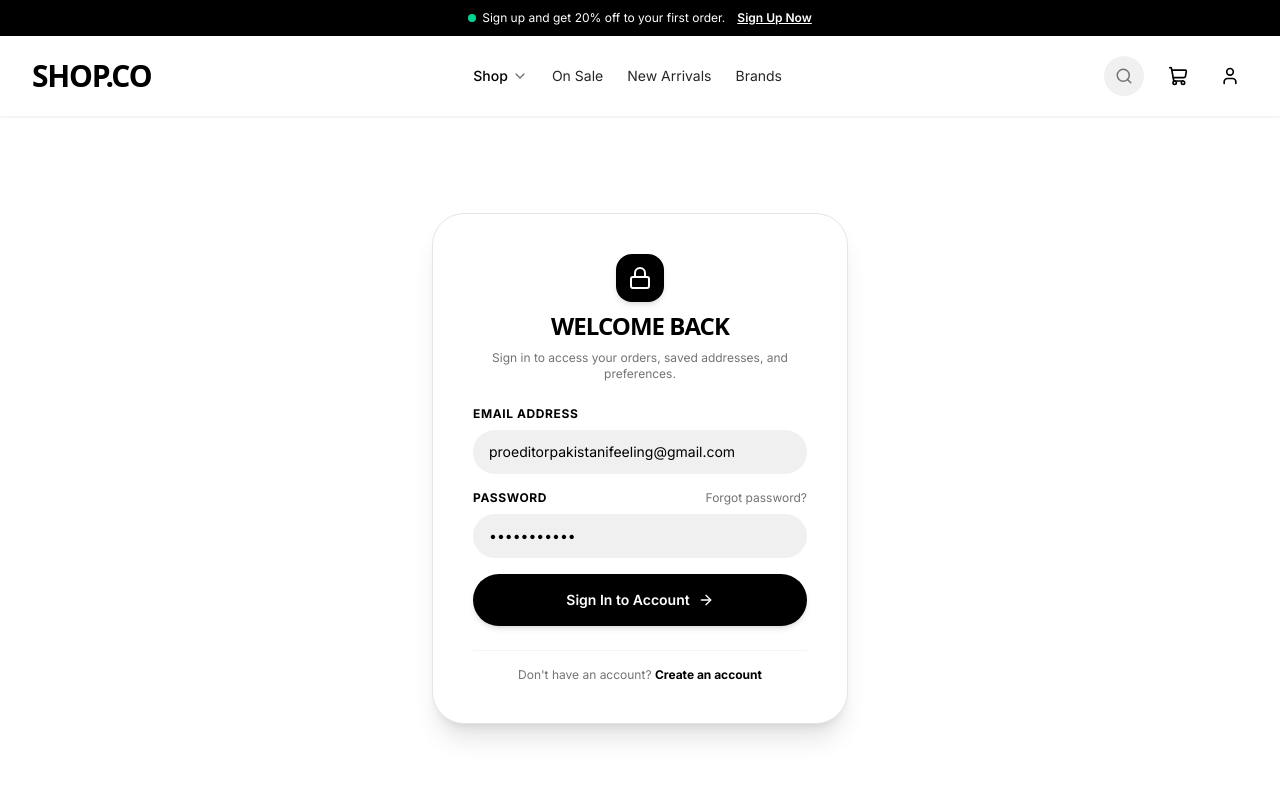
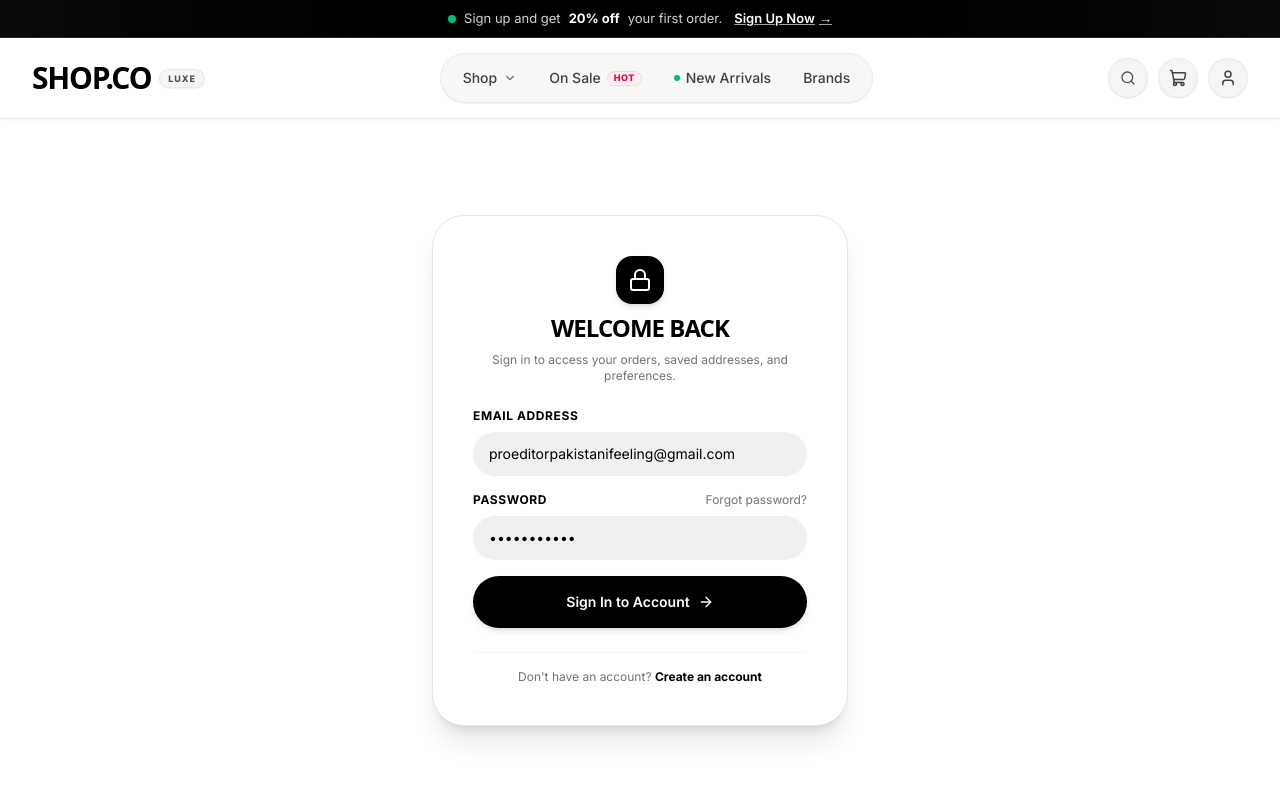
Before and after one commit to Ayesha-Siddiqa-khan/ShopFlow, a Next.js app: page /login in a window 1280 px wide. Shown: the top 800 px of the page. Built offline with nearby package versions, Linux system fonts and the light colour scheme.

Commit message:
feat(nav): enhance navbar with luxury frosted dock, cohesive action buttons, and refined typography

```diff
--- a/components/navigation/navbar.tsx
+++ b/components/navigation/navbar.tsx
@@ -45,71 +45,92 @@ export function Navbar() {
 
   return (
     <div className="sticky top-0 z-50">
-      {/* Top Banner - standard and clean, always visible */}
-      <div className="bg-black text-white text-xs py-2.5">
-        <div className="max-w-7xl mx-auto px-4 flex items-center justify-center gap-2">
-          <span className="flex items-center gap-1.5 font-normal">
-            <span className="inline-block w-2 h-2 rounded-full bg-emerald-400" />
-            Sign up and get 20% off to your first order.
+      {/* Top Banner - Luxury Black Announcement Bar */}
+      <div className="bg-gradient-to-r from-neutral-950 via-black to-neutral-950 text-white text-xs py-2.5 border-b border-neutral-800 shadow-xs select-none">
+        <div className="max-w-7xl mx-auto px-4 flex items-center justify-center gap-2 text-center">
+          <span className="flex items-center gap-2 font-normal text-neutral-300 text-xs sm:text-[13px]">
+            <span className="relative flex h-2 w-2">
+              <span className="animate-ping absolute inline-flex h-full w-full rounded-full bg-emerald-400 opacity-75" />
+              <span className="relative inline-flex rounded-full h-2 w-2 bg-emerald-500" />
+            </span>
+            Sign up and get <span className="font-bold text-white">20% off</span> your first order.
           </span>
-          <Link href="/register" className="underline font-semibold hover:text-neutral-300 ml-1">
-            Sign Up Now
+          <Link
+            href="/register"
+            className="inline-flex items-center gap-1 font-semibold text-white underline decoration-neutral-400 hover:decoration-white hover:text-white transition-all ml-1 text-xs sm:text-[13px] group"
+          >
+            <span>Sign Up Now</span>
+            <span className="transition-transform group-hover:translate-x-0.5">&rarr;</span>
           </Link>
         </div>
       </div>
 
-      {/* Main Navbar */}
-      <header className="bg-white border-b border-neutral-100 shadow-xs">
+      {/* Main Luxury Glass Navbar */}
+      <header className="bg-white/90 backdrop-blur-xl border-b border-neutral-200/70 shadow-xs transition-all">
         <div className="max-w-7xl mx-auto px-4 sm:px-6 lg:px-8">
-          <div className="flex items-center justify-between h-20 gap-4 lg:gap-10">
+          <div className="flex items-center justify-between h-20 gap-4 lg:gap-8">
 
             {/* Mobile menu trigger + Logo */}
-            <div className="flex items-center gap-4">
+            <div className="flex items-center gap-3">
               <button
                 onClick={() => setMobileMenuOpen(!mobileMenuOpen)}
-                className="lg:hidden p-1 text-black"
+                className="lg:hidden p-2 rounded-xl text-neutral-800 hover:bg-neutral-100 transition-colors"
                 aria-label="Toggle menu"
               >
-                {mobileMenuOpen ? <X className="w-6 h-6" /> : <Menu className="w-6 h-6" />}
+                {mobileMenuOpen ? <X className="w-5 h-5" /> : <Menu className="w-5 h-5" />}
               </button>
 
-              <Link href="/" className="font-integral text-2xl sm:text-3xl text-black tracking-tighter">
-                SHOP.CO
+              <Link href="/" className="flex items-center gap-2 group">
+                <span className="font-integral text-2xl sm:text-3xl text-black tracking-tighter transition-opacity group-hover:opacity-85">
+                  SHOP.CO
+                </span>
+                <span className="hidden sm:inline-flex items-center text-[9px] uppercase tracking-widest font-extrabold px-2 py-0.5 rounded-full bg-neutral-100 text-neutral-600 border border-neutral-200/80 shadow-2xs group-hover:bg-black group-hover:text-white group-hover:border-black transition-all">
+                  LUXE
+                </span>
               </Link>
             </div>
 
-            {/* Desktop Navigation Links */}
-            <nav className="hidden lg:flex items-center gap-6 text-sm font-normal text-black whitespace-nowrap">
+            {/* Desktop Navigation Links - Modern Pill Dock */}
+            <nav className="hidden lg:flex items-center p-1.5 rounded-full bg-neutral-100/80 border border-neutral-200/70 shadow-2xs backdrop-blur-xs text-sm font-medium text-neutral-700 whitespace-nowrap">
 
               {/* Interactive Shop Dropdown (Hovers and Opens) */}
               <div
                 ref={dropdownRef}
                 onMouseEnter={() => setShopDropdownOpen(true)}
                 onMouseLeave={() => setShopDropdownOpen(false)}
-                className="relative py-2"
+                className="relative"
               >
                 <button
                   type="button"
                   onClick={() => setShopDropdownOpen(!shopDropdownOpen)}
-                  className="flex items-center gap-1 cursor-pointer font-medium text-black hover:text-neutral-600 focus:outline-none"
+                  className={`flex items-center gap-1.5 px-4 py-2 rounded-full cursor-pointer transition-all duration-200 ${
+                    shopDropdownOpen
+                      ? "bg-white text-black shadow-xs font-semibold"
+                      : "text-neutral-700 hover:text-black hover:bg-white/70"
+                  }`}
                   aria-expanded={shopDropdownOpen}
                 >
                   <span>Shop</span>
-                  <ChevronDown className={`w-4 h-4 text-neutral-500 transition-transform duration-200 ${shopDropdownOpen ? "rotate-180" : ""}`} />
+                  <ChevronDown className={`w-3.5 h-3.5 text-neutral-500 transition-transform duration-200 ${shopDropdownOpen ? "rotate-180" : ""}`} />
                 </button>
 
                 {/* Dropdown Menu Modal */}
                 {shopDropdownOpen && (
-                  <div className="absolute top-full left-0 mt-1 w-64 bg-white rounded-2xl shadow-2xl border border-neutral-200/80 p-3 z-50 animate-in fade-in zoom-in-95 duration-150">
+                  <div className="absolute top-full left-0 mt-2.5 w-72 bg-white/95 backdrop-blur-xl rounded-2xl shadow-2xl border border-neutral-200/80 p-2.5 z-50 animate-in fade-in zoom-in-95 duration-150">
+                    <div className="text-[10px] font-bold uppercase tracking-wider text-neutral-400 px-3 py-1.5">
+                      Curated Collections
+                    </div>
                     <div className="space-y-1">
                       <Link
                         href="/products"
                         onClick={() => setShopDropdownOpen(false)}
-                        className="flex items-center gap-3 px-3.5 py-2.5 rounded-xl hover:bg-neutral-100 text-sm font-semibold text-black transition-colors"
+                        className="flex items-center gap-3 px-3.5 py-2.5 rounded-xl hover:bg-neutral-100 text-sm font-semibold text-black transition-all group"
                       >
-                        <Sparkles className="w-4 h-4 text-neutral-700" />
+                        <div className="w-8 h-8 rounded-lg bg-neutral-100 group-hover:bg-black group-hover:text-white flex items-center justify-center transition-colors shadow-2xs">
+                          <Sparkles className="w-4 h-4" />
+                        </div>
                         <div>
-                          <div>All Products</div>
+                          <div className="text-black group-hover:text-black">All Products</div>
                           <div className="text-[11px] text-neutral-400 font-normal">Explore full catalog</div>
                         </div>
                       </Link>
@@ -117,9 +138,11 @@ export function Navbar() {
                       <Link
                         href="/products?category=casual"
                         onClick={() => setShopDropdownOpen(false)}
-                        className="flex items-center gap-3 px-3.5 py-2.5 rounded-xl hover:bg-neutral-100 text-sm font-semibold text-black transition-colors"
+                        className="flex items-center gap-3 px-3.5 py-2.5 rounded-xl hover:bg-neutral-100 text-sm font-semibold text-black transition-all group"
                       >
-                        <Shirt className="w-4 h-4 text-neutral-700" />
+                        <div className="w-8 h-8 rounded-lg bg-neutral-100 group-hover:bg-black group-hover:text-white flex items-center justify-center transition-colors shadow-2xs">
+                          <Shirt className="w-4 h-4" />
+                        </div>
                         <div>
                           <div>Casual Wear</div>
                           <div className="text-[11px] text-neutral-400 font-normal">Tees, denim & everyday</div>
@@ -129,9 +152,11 @@ export function Navbar() {
                       <Link
                         href="/products?category=formal"
                         onClick={() => setShopDropdownOpen(false)}
-                        className="flex items-center gap-3 px-3.5 py-2.5 rounded-xl hover:bg-neutral-100 text-sm font-semibold text-black transition-colors"
+                        className="flex items-center gap-3 px-3.5 py-2.5 rounded-xl hover:bg-neutral-100 text-sm font-semibold text-black transition-all group"
                       >
-                        <Award className="w-4 h-4 text-neutral-700" />
+                        <div className="w-8 h-8 rounded-lg bg-neutral-100 group-hover:bg-black group-hover:text-white flex items-center justify-center transition-colors shadow-2xs">
+                          <Award className="w-4 h-4" />
+                        </div>
                         <div>
                           <div>Formal Attire</div>
                           <div className="text-[11px] text-neutral-400 font-normal">Tailored shirts & blazers</div>
@@ -141,9 +166,11 @@ export function Navbar() {
                       <Link
                         href="/products?category=party"
                         onClick={() => setShopDropdownOpen(false)}
-                        className="flex items-center gap-3 px-3.5 py-2.5 rounded-xl hover:bg-neutral-100 text-sm font-semibold text-black transition-colors"
+                        className="flex items-center gap-3 px-3.5 py-2.5 rounded-xl hover:bg-neutral-100 text-sm font-semibold text-black transition-all group"
                       >
-                        <Flame className="w-4 h-4 text-neutral-700" />
+                        <div className="w-8 h-8 rounded-lg bg-neutral-100 group-hover:bg-black group-hover:text-white flex items-center justify-center transition-colors shadow-2xs">
+                          <Flame className="w-4 h-4" />
+                        </div>
                         <div>
                           <div>Party & Night</div>
                           <div className="text-[11px] text-neutral-400 font-normal">Bold statements & jackets</div>
@@ -153,9 +180,11 @@ export function Navbar() {
                       <Link
                         href="/products?category=gym"
                         onClick={() => setShopDropdownOpen(false)}
-                        className="flex items-center gap-3 px-3.5 py-2.5 rounded-xl hover:bg-neutral-100 text-sm font-semibold text-black transition-colors"
+                        className="flex items-center gap-3 px-3.5 py-2.5 rounded-xl hover:bg-neutral-100 text-sm font-semibold text-black transition-all group"
                       >
-                        <Dumbbell className="w-4 h-4 text-neutral-700" />
+                        <div className="w-8 h-8 rounded-lg bg-neutral-100 group-hover:bg-black group-hover:text-white flex items-center justify-center transition-colors shadow-2xs">
+                          <Dumbbell className="w-4 h-4" />
+                        </div>
                         <div>
                           <div>Gym & Active</div>
                           <div className="text-[11px] text-neutral-400 font-normal">Athletic fits & runners</div>
@@ -166,19 +195,37 @@ export function Navbar() {
                 )}
               </div>
 
-              <Link href="/products?category=casual" className="relative py-1 text-neutral-800 hover:text-black transition-colors after:absolute after:bottom-0 after:left-0 after:w-0 hover:after:w-full after:h-[2px] after:bg-black after:transition-all after:duration-200">
-                On Sale
+              {/* On Sale Link with HOT badge */}
+              <Link
+                href="/products?category=casual"
+                className="flex items-center gap-1.5 px-4 py-2 rounded-full text-neutral-700 hover:text-black hover:bg-white/70 transition-all duration-200"
+              >
+                <span>On Sale</span>
+                <span className="text-[9px] font-extrabold uppercase tracking-wider text-rose-600 bg-rose-50 border border-rose-200/80 px-1.5 py-0.2 rounded-full">
+                  HOT
+                </span>
               </Link>
-              <Link href="/products" className="relative py-1 text-neutral-800 hover:text-black transition-colors after:absolute after:bottom-0 after:left-0 after:w-0 hover:after:w-full after:h-[2px] after:bg-black after:transition-all after:duration-200">
-                New Arrivals
+
+              {/* New Arrivals Link with live pulse indicator */}
+              <Link
+                href="/products"
+                className="flex items-center gap-1.5 px-4 py-2 rounded-full text-neutral-700 hover:text-black hover:bg-white/70 transition-all duration-200"
+              >
+                <span className="w-1.5 h-1.5 rounded-full bg-emerald-500 animate-pulse" />
+                <span>New Arrivals</span>
               </Link>
-              <Link href="/products?category=formal" className="relative py-1 text-neutral-800 hover:text-black transition-colors after:absolute after:bottom-0 after:left-0 after:w-0 hover:after:w-full after:h-[2px] after:bg-black after:transition-all after:duration-200">
-                Brands
+
+              {/* Brands Link */}
+              <Link
+                href="/products?category=formal"
+                className="px-4 py-2 rounded-full text-neutral-700 hover:text-black hover:bg-white/70 transition-all duration-200"
+              >
+                <span>Brands</span>
               </Link>
             </nav>
 
-            {/* Right Side Actions: Expandable Search + Cart + Account */}
-            <div className="flex items-center gap-2 sm:gap-4 text-black">
+            {/* Right Side Actions: Harmonious Luxury Suite (Search + Cart + Account) */}
+            <div className="flex items-center gap-2 sm:gap-2.5 text-black">
               {/* Expandable Search Input (Touches or Hovers and Expands) */}
               <div
                 ref={searchContainerRef}
@@ -196,18 +243,18 @@ export function Navbar() {
                     setSearchExpanded(true);
                     searchInputRef.current?.focus();
                   }}
-                  className={`flex items-center bg-[#f0f0f0] rounded-full transition-all duration-300 ease-in-out cursor-pointer ${
+                  className={`flex items-center rounded-full transition-all duration-300 ease-in-out cursor-pointer ${
                     searchExpanded
-                      ? "w-60 sm:w-80 md:w-96 lg:w-[420px] px-3.5 py-2 ring-1 ring-black/20 shadow-sm"
-                      : "w-10 h-10 justify-center hover:bg-neutral-200 hover:scale-105"
+                      ? "w-64 sm:w-80 md:w-96 lg:w-[380px] px-4 py-2.5 bg-white border border-black/30 shadow-lg ring-4 ring-black/5"
+                      : "w-10 h-10 justify-center bg-neutral-100 hover:bg-neutral-200/80 border border-neutral-200/70 hover:scale-105 shadow-2xs"
                   }`}
                 >
                   <button
                     type="submit"
-                    className="text-neutral-500 hover:text-black transition-colors shrink-0 p-0.5 focus:outline-none cursor-pointer"
+                    className="text-neutral-600 hover:text-black transition-colors shrink-0 p-0.5 focus:outline-none cursor-pointer"
                     aria-label="Search"
                   >
-                    <Search className="w-4.5 h-4.5" />
+                    <Search className="w-4 h-4" />
                   </button>
 
                   <input
@@ -225,8 +272,8 @@ export function Navbar() {
                         setSearchExpanded(false);
                       }
                     }}
-                    placeholder="Search for products..."
-                    className={`bg-transparent text-black text-sm outline-none transition-all duration-300 ${
+                    placeholder="Search clothing, brands, styles..."
+                    className={`bg-transparent text-black text-sm outline-none transition-all duration-300 placeholder:text-neutral-400 ${
                       searchExpanded
                         ? "ml-2.5 w-full opacity-100"
                         : "w-0 p-0 ml-0 opacity-0 pointer-events-none"
@@ -241,7 +288,7 @@ export function Navbar() {
                         setSearchQuery("");
                         searchInputRef.current?.focus();
                       }}
-                      className="p-1 text-neutral-400 hover:text-black shrink-0 cursor-pointer"
+                      className="p-1 text-neutral-400 hover:text-black shrink-0 cursor-pointer transition-colors"
                       aria-label="Clear search"
                     >
                       <X className="w-3.5 h-3.5" />
@@ -250,19 +297,29 @@ export function Navbar() {
                 </form>
               </div>
 
-              {/* Cart Icon */}
-              <Link href="/cart" className="relative p-2 hover:opacity-90 hover:scale-110 active:scale-95 transition-all duration-200" aria-label="Shopping Cart">
-                <ShoppingCart className="w-5 h-5" />
+              {/* Cart Icon - Luxury Circular Pill */}
+              <Link
+                href="/cart"
+                className="relative w-10 h-10 rounded-full bg-neutral-100 hover:bg-neutral-200/80 border border-neutral-200/70 flex items-center justify-center text-neutral-700 hover:text-black hover:scale-105 active:scale-95 transition-all duration-200 shadow-2xs"
+                aria-label="Shopping Cart"
+                title="Shopping Cart"
+              >
+                <ShoppingCart className="w-4.5 h-4.5" />
                 {totalCount > 0 && (
-                  <span className="absolute top-0.5 right-0.5 flex h-4.5 w-4.5 items-center justify-center rounded-full bg-black text-[10px] font-bold text-white shadow-xs animate-in zoom-in-75">
+                  <span className="absolute -top-1 -right-1 flex h-5 min-w-5 px-1 items-center justify-center rounded-full bg-black text-[10px] font-bold text-white shadow-md animate-in zoom-in-75">
                     {totalCount}
                   </span>
                 )}
               </Link>
 
-              {/* Account Icon */}
-              <Link href="/account" className="p-2 hover:opacity-90 hover:scale-110 active:scale-95 transition-all duration-200" aria-label="Account">
-                <User className="w-5 h-5" />
+              {/* Account Icon - Luxury Circular Pill */}
+              <Link
+                href="/account"
+                className="w-10 h-10 rounded-full bg-neutral-100 hover:bg-neutral-200/80 border border-neutral-200/70 flex items-center justify-center text-neutral-700 hover:text-black hover:scale-105 active:scale-95 transition-all duration-200 shadow-2xs"
+                aria-label="Account"
+                title="My Account"
+              >
+                <User className="w-4.5 h-4.5" />
               </Link>
             </div>
 
```
